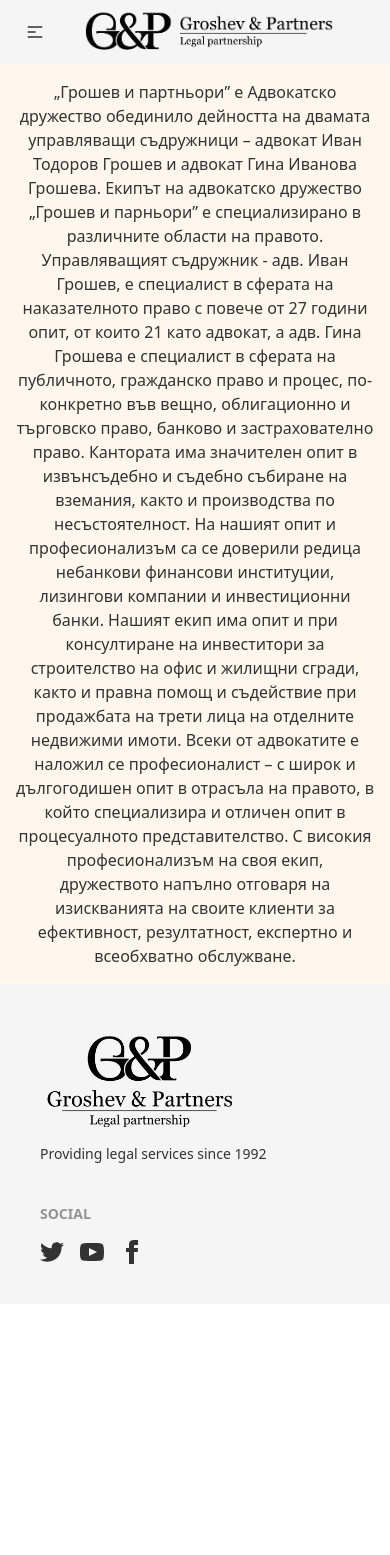
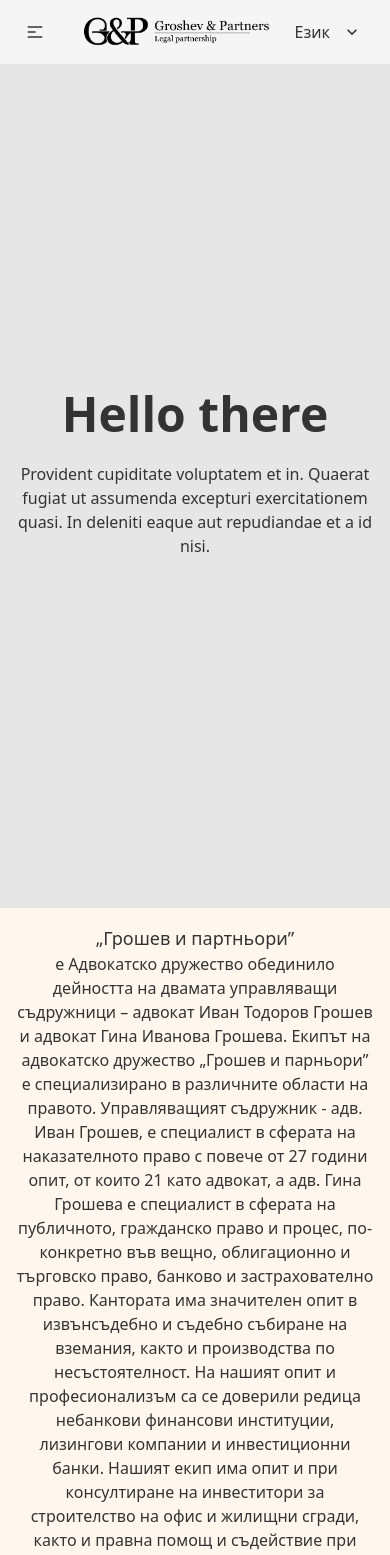
Before and after one commit to Radoslav-Marinovv/lawyers-next, a Next.js app: page / in a window 390 px wide. Shown: the top 1555 px of the page. Before the commit the page ends 1304 px from the top, so only its background shows below. Built offline with nearby package versions, Linux system fonts and the light colour scheme.

Commit message:
contact page added links and map picture

```diff
--- /dev/null
+++ b/components/Hero.tsx
@@ -0,0 +1,16 @@
+import React from 'react'
+
+const Hero = () => {
+  return (
+    <div className="hero min-h-screen bg-base-200">
+      <div className="hero-content text-center">
+        <div className="max-w-md">
+          <h1 className="text-5xl font-bold">Hello there</h1>
+          <p className="py-6">Provident cupiditate voluptatem et in. Quaerat fugiat ut assumenda excepturi exercitationem quasi. In deleniti eaque aut repudiandae et a id nisi.</p>
+        </div>
+      </div>
+    </div>
+  )
+}
+
+export default Hero
--- a/components/Layout.tsx
+++ b/components/Layout.tsx
@@ -10,7 +10,7 @@ const Layout = ({ children }: Props) => {
   return (
     <>
       <NavigationBar />
-      <div className="flex justify-center bg-orange-50 mb-auto ">{children}</div>
+      <main className="flex justify-center bg-orange-50 ">{children}</main>
       <Footer />
     </>
   )
--- a/components/NavigationBar.tsx
+++ b/components/NavigationBar.tsx
@@ -5,7 +5,7 @@ import GPLogo from '../public/gp-nav.png'
 
 const NavigationBar = () => {
   return (
-    <div className="navbar bg-neutral-100 text-amber-200-content">
+    <div className="navbar bg-neutral-100 text-amber-200-content sticky top-0 z-10">
       <div className="navbar-start">
         <div className="dropdown">
           <label tabIndex={0} className="btn btn-ghost lg:hidden">
@@ -18,7 +18,7 @@ const NavigationBar = () => {
             <li><Link href={"/contacts"}>Контакти</Link></li>
           </ul>
         </div>
-        <Link href={"/"} className="btn btn-ghost normal-case text-xl"><Image alt='Грошев и партньори' src={GPLogo} width={260} /></Link>
+        <Link href={"/"} className="btn btn-ghost normal-case text-xl lg:w-64 "><Image alt='Грошев и партньори' src={GPLogo} width={195} /></Link>
       </div>
       <div className="navbar-center hidden lg:flex">
         <ul className="menu menu-horizontal px-1">
@@ -29,6 +29,18 @@ const NavigationBar = () => {
         </ul>
       </div>
       <div className="navbar-end">
+        <ul className="menu menu-horizontal px-1">
+          <li tabIndex={0}>
+            <a>
+              Език
+              <svg className="fill-current" xmlns="http://www.w3.org/2000/svg" width="20" height="20" viewBox="0 0 24 24"><path d="M7.41,8.58L12,13.17L16.59,8.58L18,10L12,16L6,10L7.41,8.58Z" /></svg>
+            </a>
+            <ul className="p-2 bg-base-100">
+              <li><a>Български</a></li>
+              <li><a>English</a></li>
+            </ul>
+          </li>
+        </ul>
       </div>
     </div>
   )
--- a/pages/_document.tsx
+++ b/pages/_document.tsx
@@ -2,12 +2,10 @@ import { Html, Head, Main, NextScript } from 'next/document'
 
 export default function Document() {
   return (
-    <Html className='min-h-full flex flex-col' lang="en">
+    <Html className='flex flex-col min-h-full scroll-smooth' lang="en">
       <Head />
-      <body className='flex flex-col min-h-full text-center w-full'>
-        <Main />
-        <NextScript />
-      </body>
+      <Main />
+      <NextScript />
     </Html>
   )
 }
--- a/pages/api/hello.ts
+++ /dev/null
@@ -1,13 +0,0 @@
-// Next.js API route support: https://nextjs.org/docs/api-routes/introduction
-import type { NextApiRequest, NextApiResponse } from 'next'
-
-type Data = {
-  name: string
-}
-
-export default function handler(
-  req: NextApiRequest,
-  res: NextApiResponse<Data>
-) {
-  res.status(200).json({ name: 'John Doe' })
-}
--- a/pages/contacts.tsx
+++ b/pages/contacts.tsx
@@ -1,6 +1,9 @@
 import { NextPage } from 'next'
 import Head from 'next/head'
+import Image from 'next/image'
+import Link from 'next/link'
 import React from 'react'
+import Location from '../public/location.png'
 
 const Contacts: NextPage = () => {
   return (
@@ -11,8 +14,13 @@ const Contacts: NextPage = () => {
         <meta name="viewport" content="width=device-width, initial-scale=1" />
         <link rel="icon" href="/favicon.png" />
       </Head>
-      <main className='max-w-4xl p-4'>
-        <div>contacts</div>
+      <main className='min-h-full'>
+        <h1>Контакти:</h1>
+        <Link href={"https://www.google.com/maps/place/%D1%83%D0%BB.+%E2%80%9E%D0%9A%D0%BD%D1%8F%D0%B7+%D0%91%D0%BE%D1%80%D0%B8%D1%81+I%E2%80%9C+100,+1000+%D0%A1%D0%BE%D1%84%D0%B8%D1%8F+%D1%86%D0%B5%D0%BD%D1%82%D1%8A%D1%80,+%D0%A1%D0%BE%D1%84%D0%B8%D1%8F/@42.6943472,23.3182764,17z/data=!3m1!4b1!4m6!3m5!1s0x40aa856c81038a5f:0xba3a9594f53855e7!8m2!3d42.6943472!4d23.3182764!16s%2Fg%2F11c5l2mw4m"}>
+          <Image alt='location' src={Location} width={640} />
+        </Link>
+        <br />
+        <p>България, София 1000, ул."Княз Борис I" 100, ет.3, ап.8</p> <br /> тел.<Link href={"tel:+35929819687"}>02 981 9687</Link>  <br /> e-mail:<Link href={"mailto:office@legalbg.net"}>office@legalbg.net</Link>
       </main>
     </>
   )
--- a/pages/index.tsx
+++ b/pages/index.tsx
@@ -1,3 +1,4 @@
+import Hero from '@/components/Hero'
 import { NextPage } from 'next'
 import Head from 'next/head'
 
@@ -10,15 +11,20 @@ const Home: NextPage = () => {
         <meta name="viewport" content="width=device-width, initial-scale=1" />
         <link rel="icon" href="/favicon.png" />
       </Head>
-      <main className='max-w-4xl p-4'>
-        <div className=''>
-          „Грошев и партньори” е Адвокатско дружество обединило дейността на двамата управляващи съдружници – адвокат Иван Тодоров Грошев и адвокат Гина Иванова Грошева.
+      <main className='flex flex-col w-full'>
+        <Hero />
+        <div className='p-4 self-center'>
+          <div className='max-w-4xl text-center'>
+            <h2 className='text-lg'>„Грошев и партньори”</h2>
+            <p className='text-base'> е Адвокатско дружество обединило дейността на двамата управляващи съдружници – адвокат Иван Тодоров Грошев и адвокат Гина Иванова Грошева.
               Екипът на адвокатско дружество „Грошев и парньори” е специализирано в различните области на правото.
               Управляващият съдружник - адв. Иван Грошев, е специалист в сферата на наказателното право с повече от 27 години опит, от които 21 като адвокат, а адв. Гина Грошева e специалист в сферата на публичното, гражданско право и процес, по-конкретно във вещно, облигационно и търговско право, банково и застрахователно право.
               Кантората има значителен опит в извънсъдебно и съдебно събиране на вземания, както и производства по несъстоятелност. На нашият опит и професионализъм са се доверили редица небанкови финансови институции, лизингови компании и инвестиционни банки.
               Нашият екип има опит и при консултиране на инвеститори за строителство на офис и жилищни сгради, както и правна помощ и съдействие при продажбата на трети лица на отделните недвижими имоти.
               Всеки от адвокатите е наложил се професионалист – с широк и дългогодишен опит в отрасъла на правото, в който специализира и отличен опит в процесуалното представителство.
               С високия професионализъм на своя екип, дружеството напълно отговаря на изискванията на своите клиенти за ефективност, резултатност, експертно и всеобхватно обслужване.
+            </p>
+          </div>
         </div>
       </main>
     </>
--- a/pages/news.tsx
+++ b/pages/news.tsx
@@ -16,13 +16,13 @@ const News: NextPage = () => {
         <meta name="viewport" content="width=device-width, initial-scale=1" />
         <link rel="icon" href="/favicon.png" />
       </Head>
-      <main className='max-w-4xl p-4'>
+      <main className='md:max-w-4xl max-w-sm p-4'>
         <div >{isLoading ? <Loading /> :
           news?.map((post) => {
             return (
               <>
                 <div key={post.id} className="card max-w-full bg-base-100 shadow-xl mb-4">
-                  <div className="card-body max-w-fit">
+                  <div className="card-body max-w-full">
                     <h2 className="card-title">{post.title}</h2>
                     <p dangerouslySetInnerHTML={{ __html: post.content }}></p>
                   </div>
```
Also changed, not shown: public/location.png (added). Lines whose indentation alone changed are shown as unchanged.
